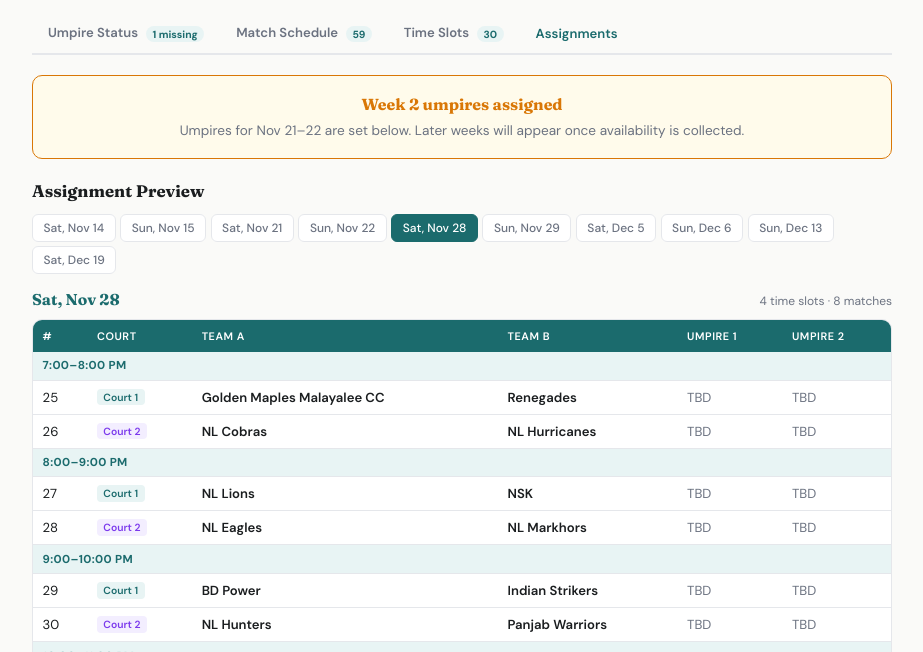
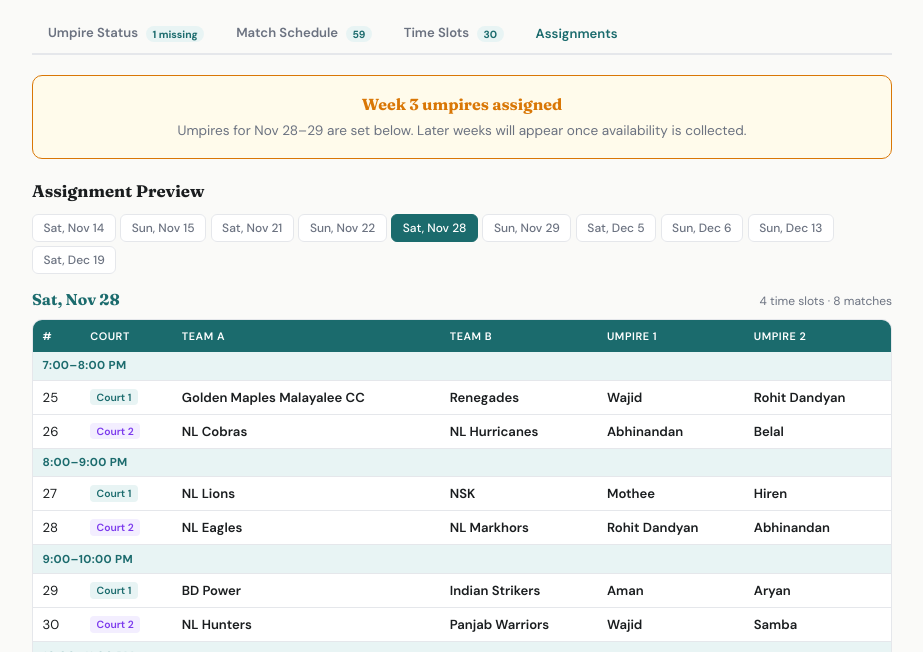
Before and after one commit to SsrVejendla/cricket-nl-dashboard, a plain HTML site: page index.html in a window 1280 px wide. Both pictures are taken after a click on the tab "Assignments". Shown: the part 148-800 px from the top of the page, without its empty margins (178-1101 px from the left). Drawn offline with Linux system fonts and the light colour scheme.

Commit message:
Add Week 3 (Nov 28-29) umpire assignments
Show the organizer's Week 3 umpires on the Assignments tab and update
the banner to Week 3. Match 32 (Gladiators vs Kerala CC, Sat 10 PM)
has no umpires yet and shows TBD.

Co-Authored-By: Claude Opus 5.5 <noreply@anthropic.com>
Claude-Session: https://claude.ai/code/session_0128WYNe9b5Y3Fq5ggbCgKTu

```diff
--- a/index.html
+++ b/index.html
@@ -557,8 +557,8 @@
 <div id="tab-assignments" class="tab-panel">
 
 <div class="pending-notice">
-  <h3>Week 2 umpires assigned</h3>
-  <p>Umpires for Nov 21&ndash;22 are set below. Later weeks will appear once availability is collected.</p>
+  <h3>Week 3 umpires assigned</h3>
+  <p>Umpires for Nov 28&ndash;29 are set below. Later weeks will appear once availability is collected.</p>
 </div>
 
 <h2 class="section-title">Assignment Preview</h2>
@@ -730,6 +730,20 @@ const assignments = {
   22: ['Wajid', 'Samba'],
   23: ['Wajid', 'Jobin Joseph'],
   24: ['Irtiza Dar', ''],
+  // Week 3 — Sat, Nov 28
+  25: ['Wajid', 'Rohit Dandyan'],
+  26: ['Abhinandan', 'Belal'],
+  27: ['Mothee', 'Hiren'],
+  28: ['Rohit Dandyan', 'Abhinandan'],
+  29: ['Aman', 'Aryan'],
+  30: ['Wajid', 'Samba'],
+  31: ['Wajid', 'Samba'],
+  32: ['', ''],
+  // Week 3 — Sun, Nov 29
+  33: ['Mothee', 'Belal'],
+  34: ['Abhinandan', 'Jobin Joseph'],
+  35: ['Mothee', 'Belal'],
+  36: ['Hassan Ghafoor', 'Hiren'],
 };
 
 function umpireCell(name) {
```
